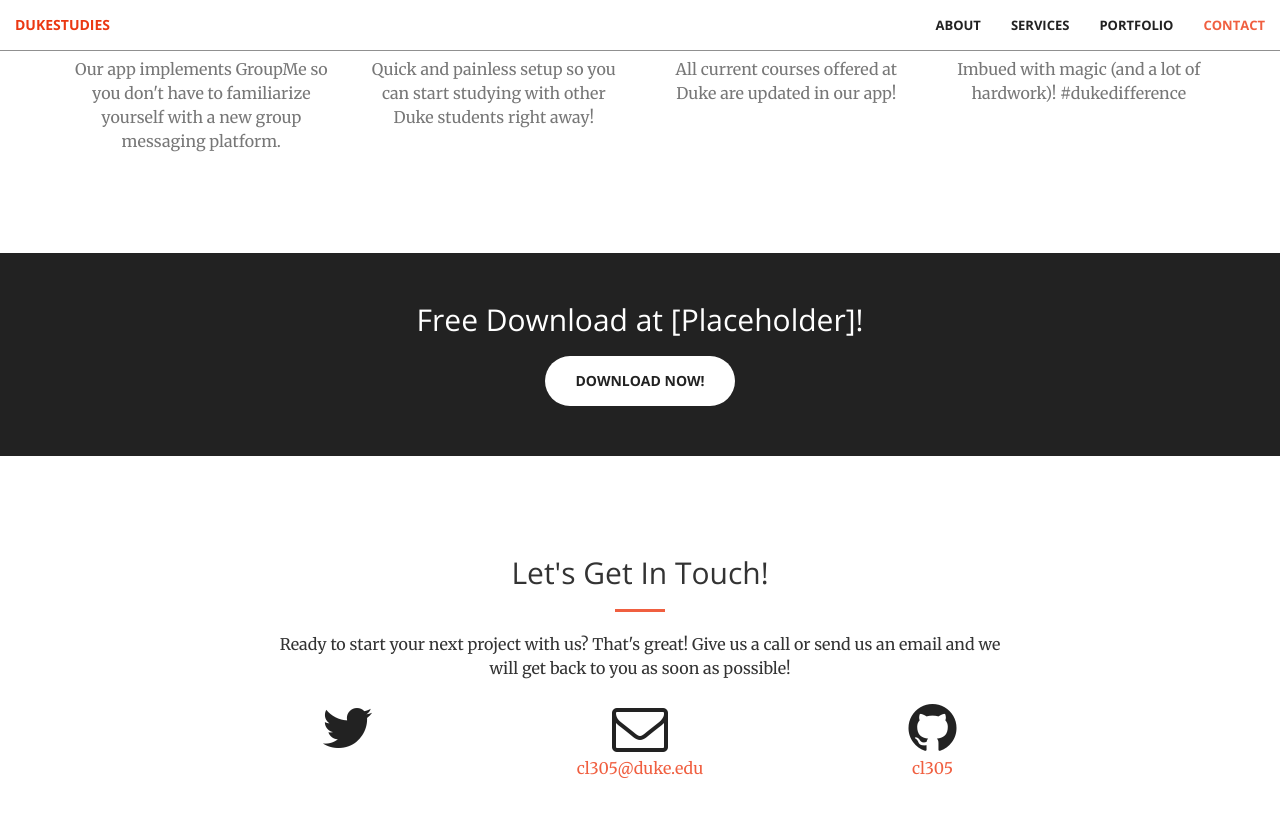
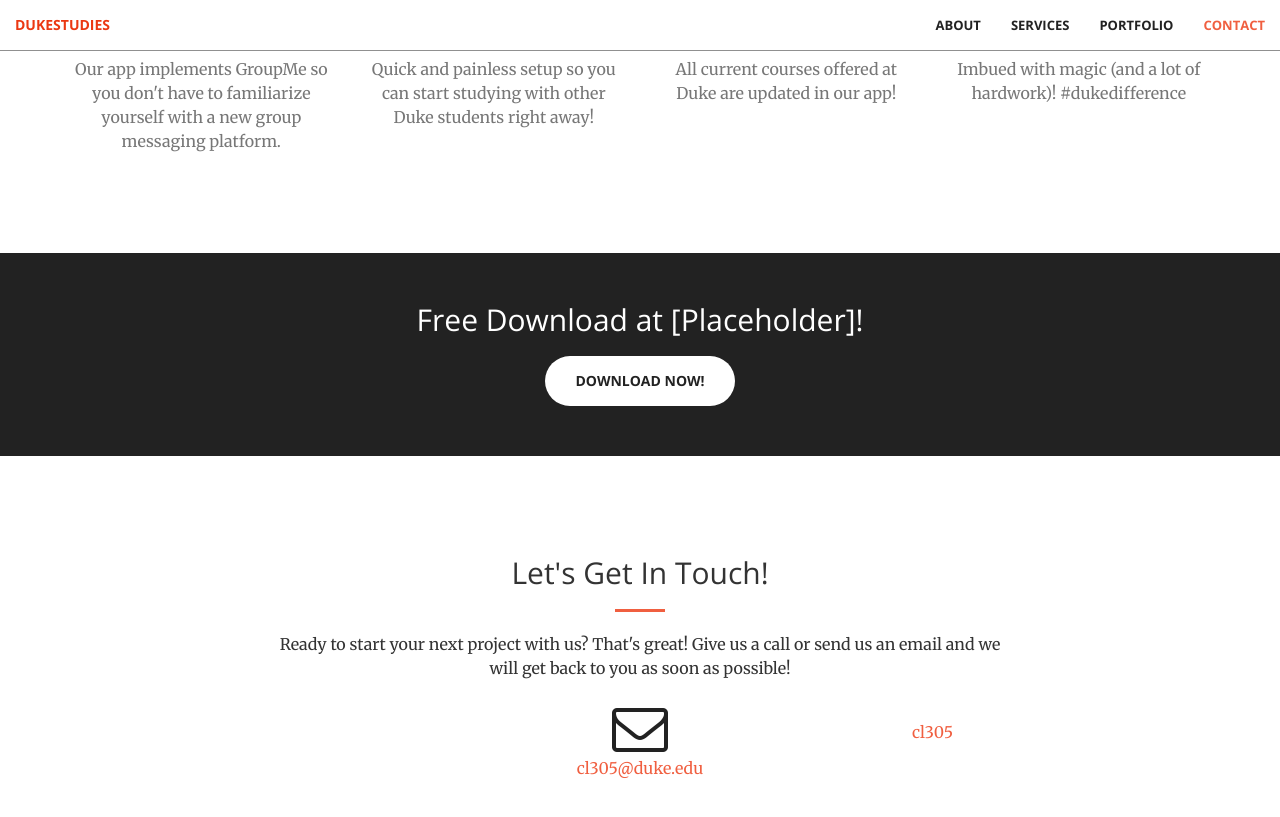
Before and after one commit to cl305/DukeStudies, a Jekyll site: the page built from index.html, in a window 1280 px wide and 900 px high, scrolled down 1593 px. Shown: the top 817 px of the window. Built offline with Jekyll 4.4.1, drawn with Linux system fonts in a browser that asks for light colours.

Commit message:
Removing both twitter and github

```diff
--- a/_includes/contact.html
+++ b/_includes/contact.html
@@ -8,7 +8,7 @@
             </div>
         <div class="col-lg-2 col-lg-offset-2 text-center">
             <a href="https://twitter.com/{{ site.twitter_username }}">
-                <i class="fa fa-twitter fa-3x wow bounceIn" data-wow-delay=".1s"></i>
+                <i class="fa fa-fw fa-3x wow bounceIn" data-wow-delay=".1s"></i>
                 <p>{{ site.twitter_username }}</p>
             </a>
         </div>
@@ -20,7 +20,7 @@
         </div>
         <div class="col-lg-2 col-lg-offset-1 text-center">
             <a href="https://github.com/{{ site.github_username }}">
-            <i class="fa fa-github fa-3x wow bounceIn" data-wow-delay=".1s"></i>
+            <i class="fa fa-fw fa-3x wow bounceIn" data-wow-delay=".1s"></i>
                 <p>{{ site.github_username }}</p>
             </a>
         </div>
```
